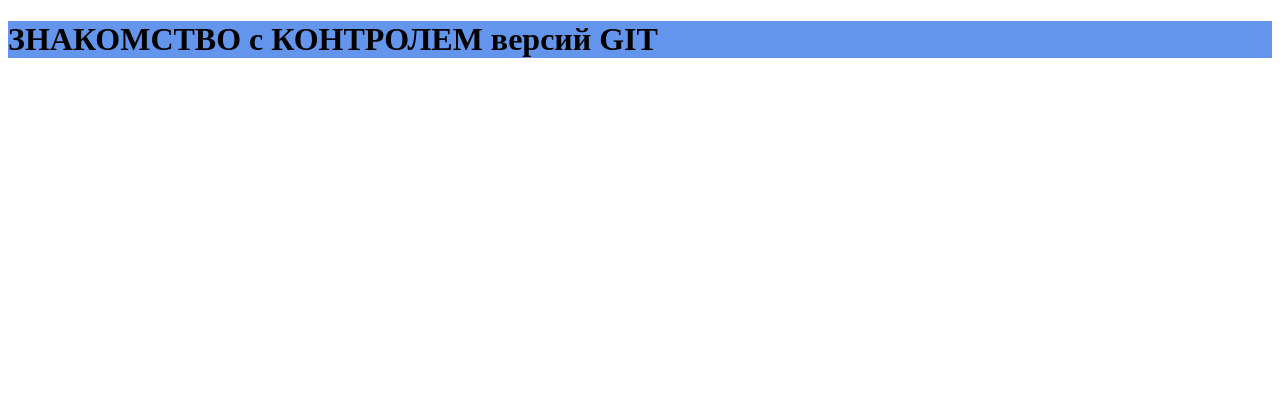
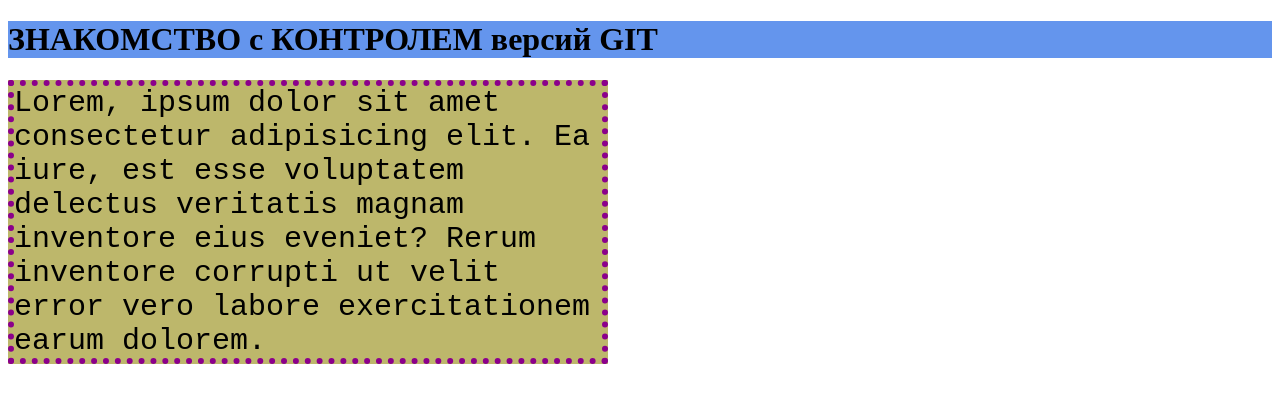
Before and after one commit to GRomanVl/wctby, a plain HTML site: page index.html in a window 1280 px wide. Drawn offline with Linux system fonts and the light colour scheme.

Commit message:
done block content in project

```diff
--- a/index.html
+++ b/index.html
@@ -13,6 +13,8 @@
 
 <h1>ЗНАКОМСТВО с КОНТРОЛЕМ версий GIT</h1>
     </div>
-
+    <div class="main">
+        <div class="txt">Lorem, ipsum dolor sit amet consectetur adipisicing elit. Ea iure, est esse voluptatem delectus veritatis magnam inventore eius eveniet? Rerum inventore corrupti ut velit error vero labore exercitationem earum dolorem.</div>
+    </div>
 </body>
 </html>
--- a/main.css
+++ b/main.css
@@ -1,3 +1,16 @@
 .header{
     background-color: cornflowerblue;
 }
+.main{
+    margin: 0;
+    padding: 0;
+    width: 600px;
+    height: auto;;
+}
+.txt{
+
+    font-family: monospace;
+    font-size: 30px;
+    background-color: darkkhaki;
+    border: darkmagenta 6px dotted;
+}
```
